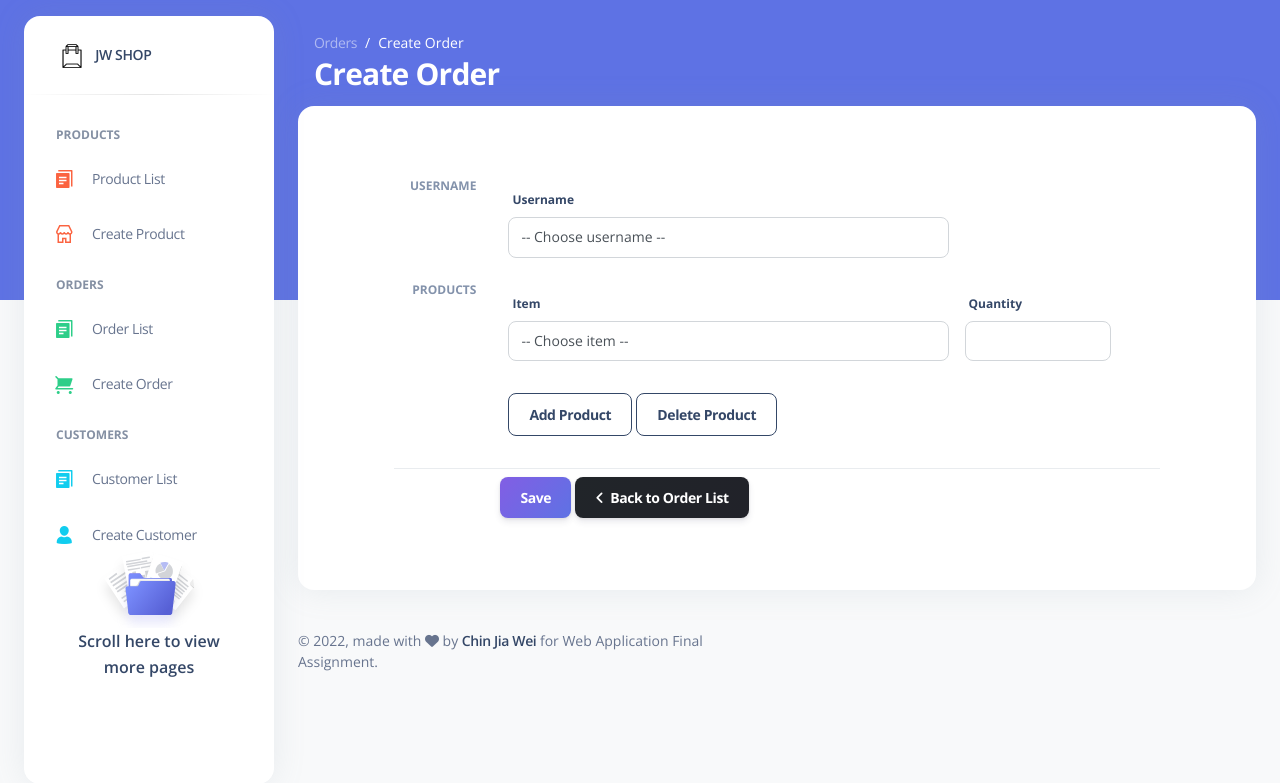
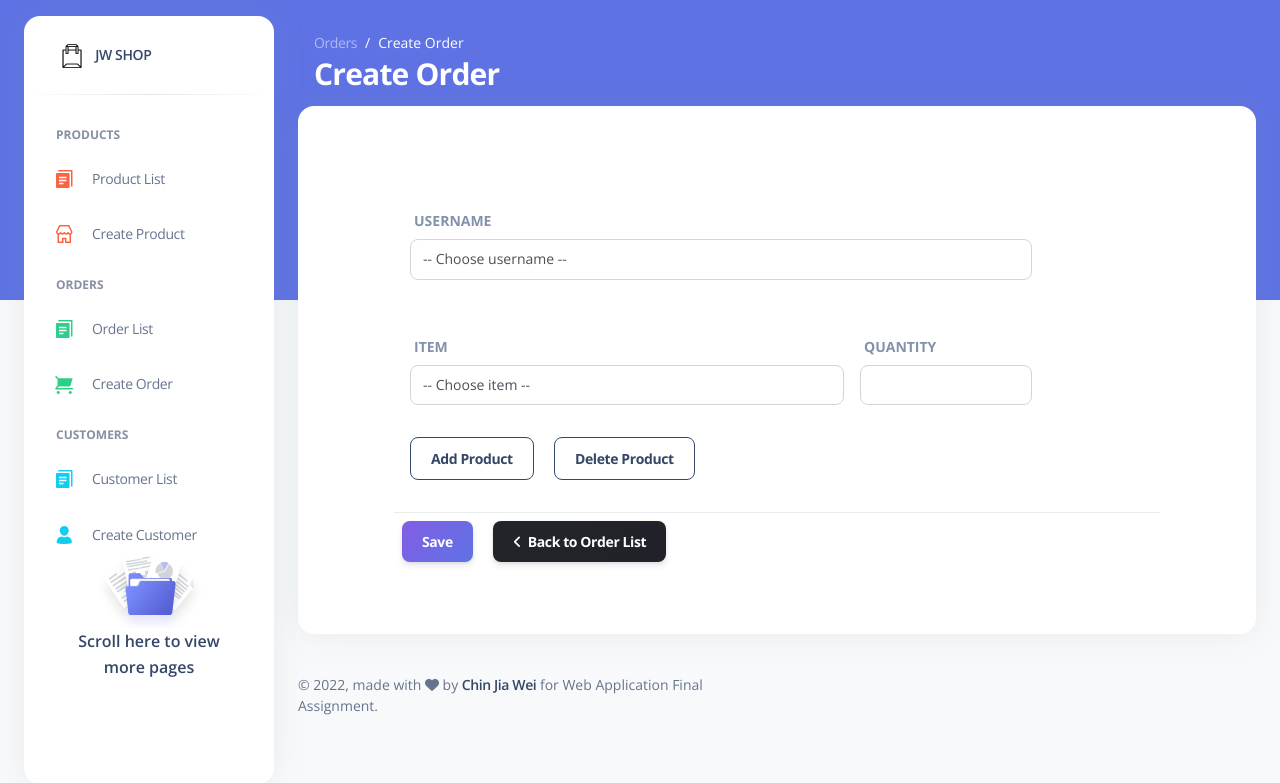
Before and after one commit to jiawei0321/webapp_finalwithbootstrap, a PHP site: page /order_create.php in a window 1280 px wide. Shown: the top 783 px of the page. Run offline with PHP 8.4, Linux system fonts and the light colour scheme; a user stored in the database is signed in; data comes from the database, SQL or seed files in the repository; some libraries are stand-ins or nearby versions.

Commit message:
order respo

```diff
--- a/project/order_create.php
+++ b/project/order_create.php
@@ -149,10 +149,10 @@ session_start();
                         <tbody>
                             <tr>
                                 <div class="<d-flex flex-row mb-3">
-                                    <td style="border: none" class="text-end text-uppercase text-secondary text-xs font-weight-bolder px-3 col-1">Username</td>
+
                                     <td style="border: none" class="btn-group w-100">
-                                        <div class="w-70 p-2">
-                                            <label for="username">Username</label>
+                                        <div class="w-85 p-2">
+                                            <label for="username" class="text-end text-uppercase text-secondary text-sm font-weight-bolder pt-4">Username</label>
                                             <?php
                                             $selected = isset($_POST["username"]) ? $_POST["username"] : "";
                                             ?>
@@ -171,10 +171,10 @@ session_start();
 
                             <?php for ($i = 0; $i < count($product_id); $i++) { ?>
                                 <tr class="productrow">
-                                    <td style="border: none" class="text-end text-uppercase text-secondary text-xs font-weight-bolder px-3 col-1">Products</td>
+
                                     <td style="border: none" class="btn-group w-100">
-                                        <div class="w-70 p-2">
-                                            <label for="product1">Item</label>
+                                        <div class="w-60 p-2">
+                                            <label for="product1" class="text-end text-uppercase text-secondary text-sm font-weight-bolder pt-4">Item</label>
                                             <?php
                                             $selected = isset($_POST['product_id']) ? $product_id[$i] : "";
                                             ?>
@@ -190,23 +190,23 @@ session_start();
                                         </div>
 
                                         <div class="w-25 p-2">
-                                            <label for="quantity">Quantity</label>
+                                            <label for="quantity" class="text-end text-uppercase text-secondary text-sm font-weight-bolder pt-4">Quantity</label>
                                             <input type='number' min=0 name='quantity[]' class="form-control" value="<?php if ($_POST) echo $quantity[$i]  ?>" />
                                         </div>
                                     <?php } ?>
+                                    </td>
+                                <tr>
 
-                                <tr>
-                                    <td></td>
                                     <td>
-                                    <div class="w-25 p-2">
-                                        <button type="button" class="add_one btn btn-outline-dark">Add Product</button>
-                                        <button type="button" class="del_last btn btn-outline-dark">Delete Product</button>
-                                    </div>
+                                        <div class="w-25 p-2">
+                                            <button type="button" class="add_one btn btn-outline-dark me-3">Add Product</button>
+                                            <button type="button" class="del_last btn btn-outline-dark">Delete Product</button>
+                                        </div>
                                 </tr>
                                 <tr>
-                                    <td></td>
+
                                     <td>
-                                        <input type='submit' value='Save' class='btn btn-primary btn bg-gradient-primary mb-0' />
+                                        <input type='submit' value='Save' class='btn btn-primary btn bg-gradient-primary mb-0 me-3' />
                                         <a class="btn bg-gradient-dark mb-0" href="order_summary.php"><i class="fas fa-angle-left"></i>&nbsp;&nbsp;Back to Order List</a>
                                     </td>
                                 </tr>
```
Also changed, not shown: project/order_update.php (+9 -10 lines).
